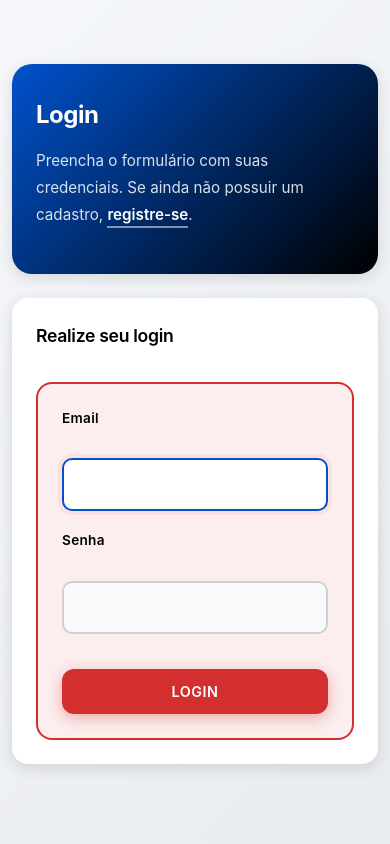
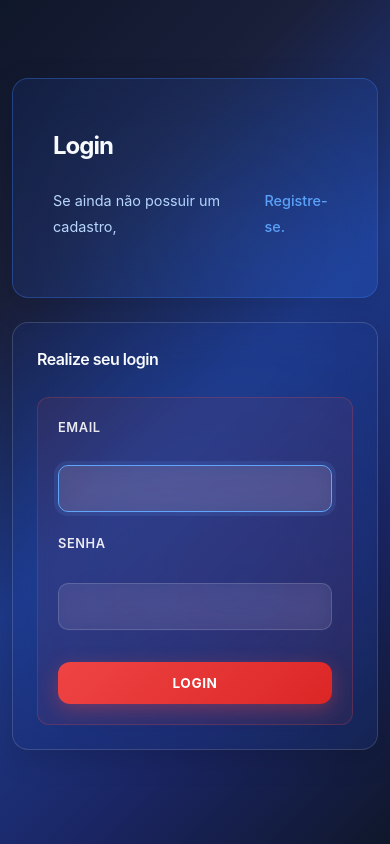
Before and after one commit to KauanNaves/sistema-de-login-Flask, a Flask app: page /login in a window 390 px wide. Run offline with Flask 3, Linux system fonts and the light colour scheme.

Commit message:
Estilo do site finalizado
Utilização de IA para somente modificação do styles.css

```diff
--- a/static/styles.css
+++ b/static/styles.css
@@ -1,5 +1,5 @@
 /* ===========================
-   RESET E VARIÁVEIS GLOBAIS
+   RESET E VARIÁVEIS
    =========================== */
 
 * {
@@ -9,24 +9,33 @@
 }
 
 :root {
-    --primary: #000000;
-    --secondary: #111111;
-    --accent: #0052cc;
-    --highlight: #0052cc;
-    --success: #0caf00;
-    --danger: #d32f2f;
-    --light-bg: #f8f9fa;
-    --white: #ffffff;
-    --text-dark: #000000;
-    --text-light: #424242;
-    --border: #d0d0d0;
-    --shadow: 0 4px 15px rgba(0, 0, 0, 0.12);
-    --shadow-lg: 0 10px 30px rgba(0, 0, 0, 0.18);
-    --transition: all 0.25s cubic-bezier(0.4, 0, 0.2, 1);
+    --primary-dark: #0f172a;
+    --primary: #1e3a8a;
+    --primary-light: #3b82f6;
+    --accent: #60a5fa;
+    --success: #10b981;
+    --danger: #ef4444;
+    --warning: #f59e0b;
+
+    --text-primary: #ffffff;
+    --text-secondary: #bfdbfe;
+    --text-muted: #93c5fd;
+
+    --bg-card: rgba(30, 58, 138, 0.15);
+    --bg-input: rgba(255, 255, 255, 0.08);
+    --border-light: rgba(255, 255, 255, 0.15);
+    --border-focus: rgba(96, 165, 250, 0.5);
+
+    --shadow-sm: 0 4px 15px rgba(0, 0, 0, 0.1);
+    --shadow-md: 0 8px 30px rgba(0, 0, 0, 0.15);
+    --shadow-lg: 0 15px 40px rgba(0, 0, 0, 0.2);
+
+    --transition: all 0.3s cubic-bezier(0.4, 0, 0.2, 1);
+    --transition-fast: all 0.15s ease;
 }
 
 /* ===========================
-   ESTILOS BASE
+   CONFIGURAÇÃO BASE
    =========================== */
 
 html {
@@ -35,101 +44,21 @@ html {
 
 body {
     font-family: -apple-system, BlinkMacSystemFont, 'Segoe UI', 'Roboto', 'Oxygen', 'Ubuntu', 'Cantarell', sans-serif;
-    background: linear-gradient(135deg, #f5f7fa 0%, #e9ecef 100%);
-    color: var(--text-dark);
+    background: linear-gradient(135deg, #0f172a 0%, #1a1f3a 25%, #1e3a8a 50%, #1a2563 75%, #0f172a 100%);
+    background-attachment: fixed;
+    color: var(--text-primary);
     line-height: 1.6;
     min-height: 100vh;
     display: flex;
     align-items: center;
     justify-content: center;
     padding: 20px;
+    overflow-x: hidden;
 }
 
 main {
     width: 100%;
-    max-width: 900px;
-}
-
-/* ===========================
-   FLASH MESSAGES - MELHORADO
-   =========================== */
-
-.flashes {
-    list-style: none;
-    position: fixed;
-    top: 20px;
-    right: 20px;
-    z-index: 1000;
-    max-width: 400px;
-}
-
-.flashes li {
-    padding: 14px 16px;
-    margin-bottom: 10px;
-    border-radius: 12px;
-    background-color: #0caf00;
-    color: var(--white);
-    font-weight: 500;
-    font-size: 0.95rem;
-    box-shadow: var(--shadow-lg);
-    animation: slideInRight 0.3s cubic-bezier(0.4, 0, 0.2, 1);
-    backdrop-filter: blur(10px);
-}
-
-.flashes li:nth-child(even) {
-    background-color: #d32f2f;
-    color: var(--white);
-}
-
-@keyframes slideInRight {
-    from {
-        opacity: 0;
-        transform: translateX(400px);
-    }
-    to {
-        opacity: 1;
-        transform: translateX(0);
-    }
-}
-
-/* ===========================
-   TÍTULOS E TEXTOS
-   =========================== */
-
-h1 {
-    font-size: 2.2rem;
-    color: var(--text-dark);
-    margin-bottom: 0.5rem;
-    font-weight: 700;
-    letter-spacing: -0.5px;
-}
-
-h2 {
-    font-size: 1.5rem;
-    color: var(--text-dark);
-    margin-bottom: 1rem;
-    margin-top: 0;
-    font-weight: 600;
-    letter-spacing: -0.3px;
-}
-
-p {
-    color: var(--text-light);
-    margin-bottom: 1rem;
-    font-size: 0.95rem;
-    line-height: 1.7;
-}
-
-a {
-    color: var(--highlight);
-    text-decoration: none;
-    font-weight: 500;
-    transition: var(--transition);
-}
-
-a:hover {
-    color: #d63450;
-    text-decoration: underline;
+    max-width: 550px;
 }
 
 /* ===========================
@@ -137,18 +66,44 @@ a:hover {
    =========================== */
 
 section {
-    background: var(--white);
-    border-radius: 20px;
+    background: var(--bg-card);
+    backdrop-filter: blur(20px);
+    -webkit-backdrop-filter: blur(20px);
+    border: 1px solid var(--border-light);
+    border-radius: 24px;
     padding: 2.5rem;
-    margin-bottom: 2rem;
-    box-shadow: var(--shadow);
-    animation: fadeInUp 0.4s cubic-bezier(0.4, 0, 0.2, 1);
+    margin-bottom: 1.5rem;
+    box-shadow: var(--shadow-md);
+    animation: fadeInUp 0.6s ease-out;
+    position: relative;
+    overflow: hidden;
+}
+
+section::before {
+    content: '';
+    position: absolute;
+    top: -50%;
+    right: -50%;
+    width: 200%;
+    height: 200%;
+    background: radial-gradient(circle, rgba(59, 130, 246, 0.1) 0%, transparent 70%);
+    pointer-events: none;
+    animation: moveGradient 15s ease infinite;
+}
+
+@keyframes moveGradient {
+    0%, 100% {
+        transform: translate(0, 0);
+    }
+    50% {
+        transform: translate(50px, 50px);
+    }
 }
 
 @keyframes fadeInUp {
     from {
         opacity: 0;
-        transform: translateY(15px);
+        transform: translateY(30px);
     }
     to {
         opacity: 1;
@@ -157,34 +112,77 @@ section {
 }
 
 #text-container {
-    background: linear-gradient(135deg, #0052cc 0%, #000000 100%);
-    color: var(--white);
-    border-radius: 24px;
+    background: linear-gradient(135deg, rgba(30, 58, 138, 0.2) 0%, rgba(37, 99, 235, 0.15) 100%);
+    border: 1px solid rgba(59, 130, 246, 0.35);
     margin-bottom: 2rem;
     padding: 3rem 2.5rem;
 }
 
-#text-container h1 {
-    color: var(--white);
-    margin-bottom: 0.8rem;
+/* ===========================
+   TIPOGRAFIA
+   =========================== */
+
+h1 {
+    font-size: 2.2rem;
+    font-weight: 700;
+    color: var(--text-primary);
+    margin-bottom: 1rem;
+    letter-spacing: -1px;
 }
 
-#text-container p {
-    color: rgba(255, 255, 255, 0.85);
-    font-size: 0.95rem;
+h2 {
+    font-size: 1.4rem;
+    font-weight: 600;
+    color: var(--text-primary);
+    margin-bottom: 1.5rem;
+    letter-spacing: -0.5px;
 }
 
-#text-container a {
-    color: var(--white);
+p {
+    color: var(--text-secondary);
+    margin-bottom: 1rem;
+    font-size: 0.95rem;
+    line-height: 1.8;
+}
+
+section p strong {
+    color: var(--text-primary);
     font-weight: 600;
-    padding-bottom: 2px;
-    border-bottom: 2px solid rgba(255, 255, 255, 0.5);
+}
+
+section p {
+    padding: 0.8rem 0;
+    border-bottom: 1px solid rgba(255, 255, 255, 0.08);
+    margin-bottom: 0;
+    display: flex;
+    align-items: center;
+    gap: 0.5rem;
+}
+
+section p:last-of-type {
+    border-bottom: none;
+}
+
+a {
+    color: var(--accent);
+    text-decoration: none;
+    font-weight: 500;
     transition: var(--transition);
 }
 
-#text-container a:hover {
-    border-bottom-color: var(--white);
-    color: var(--white);
+a:hover {
+    color: var(--text-primary);
+    text-decoration: underline;
+}
+
+/* Links de redirecionamento */
+
+
+#link-register:hover,
+#link-login:hover {
+    color: var(--text-primary);
+    background: rgba(96, 165, 250, 0.25);
+    border-color: rgba(96, 165, 250, 0.6);
     text-decoration: none;
 }
 
@@ -195,52 +193,71 @@ section {
 form {
     display: flex;
     flex-direction: column;
-    gap: 1.5rem;
+    gap: 1.25rem;
 }
 
 label {
     display: block;
+    font-size: 0.85rem;
     font-weight: 600;
-    color: var(--text-dark);
+    color: var(--text-primary);
     margin-bottom: 0.6rem;
-    font-size: 0.9rem;
-    letter-spacing: 0.3px;
+    text-transform: uppercase;
+    letter-spacing: 0.6px;
+    opacity: 0.9;
 }
 
+input[type="text"],
 input[type="email"],
-input[type="password"],
-input[type="text"] {
+input[type="password"] {
     width: 100%;
-    padding: 1rem;
-    border: 2px solid var(--border);
+    padding: 1rem 1.25rem;
+    background: var(--bg-input);
+    border: 1.5px solid var(--border-light);
     border-radius: 12px;
     font-size: 1rem;
+    color: var(--text-primary);
     font-family: inherit;
     transition: var(--transition);
-    background-color: var(--light-bg);
-    color: var(--text-dark);
+    backdrop-filter: blur(10px);
+    -webkit-backdrop-filter: blur(10px);
 }
 
+input[type="text"]::placeholder,
 input[type="email"]::placeholder,
-input[type="password"]::placeholder,
-input[type="text"]::placeholder {
-    color: #adb5bd;
+input[type="password"]::placeholder {
+    color: rgba(191, 219, 254, 0.6);
 }
 
+input[type="text"]:focus,
 input[type="email"]:focus,
-input[type="password"]:focus,
-input[type="text"]:focus {
+input[type="password"]:focus {
     outline: none;
-    border-color: var(--highlight);
-    background-color: var(--white);
-    box-shadow: 0 0 0 4px rgba(233, 69, 96, 0.08);
+    background: rgba(255, 255, 255, 0.12);
+    border-color: var(--accent);
+    box-shadow: 0 0 0 4px rgba(96, 165, 250, 0.12);
+    transform: translateY(-2px);
 }
 
+input[type="text"]:autofill,
 input[type="email"]:autofill,
 input[type="password"]:autofill {
     -webkit-autofill: transparent;
-    -webkit-text-fill-color: var(--text-dark);
-    background-color: var(--light-bg) !important;
+    -webkit-text-fill-color: var(--text-primary);
+    background-color: var(--bg-input) !important;
+    box-shadow: 0 0 0 1000px var(--bg-input) inset !important;
+}
+
+input[type="checkbox"] {
+    width: 20px;
+    height: 20px;
+    cursor: pointer;
+    accent-color: var(--primary-light);
+    transition: var(--transition-fast);
+}
+
+input[type="checkbox"]:hover {
+    transform: scale(1.1);
 }
 
 /* ===========================
@@ -249,107 +266,119 @@ input[type="password"]:autofill {
 
 button {
     padding: 1rem 1.5rem;
+    background: linear-gradient(135deg, var(--primary-light) 0%, #2563eb 100%);
     border: none;
     border-radius: 12px;
+    color: var(--text-primary);
     font-size: 0.95rem;
-    font-weight: 600;
+    font-weight: 700;
+    text-transform: uppercase;
+    letter-spacing: 1px;
     cursor: pointer;
     transition: var(--transition);
-    text-transform: uppercase;
-    letter-spacing: 0.8px;
+    box-shadow: 0 6px 20px rgba(59, 130, 246, 0.35);
     font-family: inherit;
+    position: relative;
+    overflow: hidden;
 }
 
-button[type="submit"] {
-    background: #0052cc;
-    color: var(--white);
-    box-shadow: 0 4px 15px rgba(0, 82, 204, 0.35);
+button::before {
+    content: '';
+    position: absolute;
+    top: 50%;
+    left: 50%;
+    width: 0;
+    height: 0;
+    border-radius: 50%;
+    background: rgba(255, 255, 255, 0.2);
+    transform: translate(-50%, -50%);
+    transition: width 0.6s, height 0.6s;
 }
 
-button[type="submit"]:hover {
-    transform: translateY(-2px);
-    box-shadow: 0 8px 25px rgba(0, 82, 204, 0.5);
-    background: #0042a0;
+button:hover {
+    transform: translateY(-3px);
+    box-shadow: 0 10px 30px rgba(59, 130, 246, 0.5);
+    background: linear-gradient(135deg, #60a5fa 0%, #3b82f6 100%);
 }
 
-button[type="submit"]:active {
-    transform: translateY(0);
+button:hover::before {
+    width: 300px;
+    height: 300px;
 }
 
-form > button[type="submit"] {
+button:active {
+    transform: translateY(-1px);
+}
+
+form > button {
     margin-top: 0.5rem;
 }
 
-/* ===========================
-   DASHBOARD (INDEX)
-   =========================== */
-
-section h2 {
-    color: var(--text-dark);
-    margin-bottom: 1.2rem;
-    padding-bottom: 0;
-    border: none;
+/* Botões de redirecionamento dentro de parágrafos */
+p form button {
+    padding: 0.5rem 1rem;
+    font-size: 0.8rem;
+    font-weight: 600;
+    letter-spacing: 0.5px;
+    text-transform: capitalize;
+    margin: 0;
+    background: linear-gradient(135deg, var(--accent) 0%, var(--primary-light) 100%);
+    box-shadow: 0 4px 12px rgba(96, 165, 250, 0.25);
+    border-radius: 8px;
+    display: inline;
 }
 
-section h2:first-child {
-    margin-top: 0;
+p form {
+    display: inline;
+    gap: 0;
 }
 
-section p {
-    margin: 0.8rem 0;
-    line-height: 1.8;
-}
-
-section p strong {
-    color: var(--text-dark);
-    font-weight: 600;
-}
-
-/* Estilo para dados do usuário */
-section:nth-of-type(n+2) p {
-    display: flex;
-    align-items: center;
-    padding: 0.8rem 0;
-    border-bottom: 1px solid var(--border);
-}
-
-section:nth-of-type(n+2) p:last-of-type {
-    border-bottom: none;
+p form button:hover {
+    box-shadow: 0 6px 16px rgba(96, 165, 250, 0.35);
 }
 
 /* ===========================
-   SEÇÃO DE DELEÇÃO
+   FLASH MESSAGES
    =========================== */
 
-section form {
-    background: rgba(211, 47, 47, 0.08);
-    padding: 2rem;
-    border-radius: 16px;
-    margin-top: 2rem;
-    border: 2px solid #d32f2f;
+.flashes {
+    list-style: none;
+    position: fixed;
+    top: 20px;
+    right: 20px;
+    z-index: 1000;
+    max-width: 380px;
 }
 
-section form h2 {
-    color: #d32f2f;
-    margin-top: 0;
-    margin-bottom: 1rem;
+.flashes li {
+    padding: 1.1rem 1.4rem;
+    margin-bottom: 12px;
+    border-radius: 12px;
+    background: linear-gradient(135deg, var(--success) 0%, #059669 100%);
+    color: white;
+    font-weight: 500;
+    font-size: 0.9rem;
+    box-shadow: var(--shadow-lg);
+    animation: slideInRight 0.4s cubic-bezier(0.4, 0, 0.2, 1);
+    backdrop-filter: blur(10px);
+    border: 1px solid rgba(16, 185, 129, 0.3);
+    word-break: break-word;
 }
 
-section form p {
-    color: var(--text-light);
-    font-size: 0.9rem;
+.flashes li:nth-child(even) {
+    background: linear-gradient(135deg, var(--danger) 0%, #dc2626 100%);
+    border-color: rgba(239, 68, 68, 0.3);
 }
 
-section form button[type="submit"] {
-    background: #d32f2f;
-    box-shadow: 0 4px 15px rgba(211, 47, 47, 0.35);
-    margin-top: 1rem;
-    width: 100%;
-}
-
-section form button[type="submit"]:hover {
-    box-shadow: 0 8px 25px rgba(211, 47, 47, 0.5);
-    background: #b71c1c;
+@keyframes slideInRight {
+    from {
+        opacity: 0;
+        transform: translateX(420px);
+    }
+    to {
+        opacity: 1;
+        transform: translateX(0);
+    }
 }
 
 /* ===========================
@@ -360,21 +389,77 @@ section > a {
     display: inline-flex;
     align-items: center;
     justify-content: center;
-    padding: 0.9rem 1.8rem;
-    background: #0052cc;
-    color: var(--white);
+    padding: 0.95rem 1.8rem;
+    background: linear-gradient(135deg, var(--primary-light) 0%, #2563eb 100%);
+    color: var(--text-primary);
     border-radius: 12px;
-    margin: 1.5rem 0 0 0;
+    margin-top: 1.5rem;
     transition: var(--transition);
     font-weight: 600;
-    box-shadow: 0 4px 15px rgba(0, 82, 204, 0.35);
+    text-decoration: none;
+    box-shadow: 0 6px 20px rgba(59, 130, 246, 0.35);
+    position: relative;
+    overflow: hidden;
+}
+
+section > a::before {
+    content: '';
+    position: absolute;
+    top: 50%;
+    left: 50%;
+    width: 0;
+    height: 0;
+    border-radius: 50%;
+    background: rgba(255, 255, 255, 0.2);
+    transform: translate(-50%, -50%);
+    transition: width 0.6s, height 0.6s;
 }
 
 section > a:hover {
-    background: #0042a0;
-    text-decoration: none;
-    transform: translateY(-2px);
-    box-shadow: 0 8px 25px rgba(0, 82, 204, 0.5);
+    transform: translateY(-3px);
+    box-shadow: 0 10px 30px rgba(59, 130, 246, 0.5);
+    background: linear-gradient(135deg, #60a5fa 0%, #3b82f6 100%);
+}
+
+section > a:hover::before {
+    width: 300px;
+    height: 300px;
+}
+
+/* ===========================
+   SEÇÃO DE DELEÇÃO
+   =========================== */
+
+section form {
+    background: rgba(239, 68, 68, 0.08);
+    border: 1.5px solid rgba(239, 68, 68, 0.25);
+    padding: 1.75rem;
+    border-radius: 16px;
+    margin-top: 2rem;
+}
+
+section form h2 {
+    color: #fca5a5;
+    margin-top: 0;
+    margin-bottom: 1rem;
+}
+
+section form p {
+    color: var(--text-secondary);
+    font-size: 0.9rem;
+    border-bottom: none;
+}
+
+section form button[type="submit"] {
+    background: linear-gradient(135deg, var(--danger) 0%, #dc2626 100%);
+    box-shadow: 0 6px 20px rgba(239, 68, 68, 0.35);
+    width: 100%;
+    margin-top: 1rem;
+}
+
+section form button[type="submit"]:hover {
+    box-shadow: 0 10px 30px rgba(239, 68, 68, 0.5);
+    background: linear-gradient(135deg, #f87171 0%, #ef4444 100%);
 }
 
 /* ===========================
@@ -382,33 +467,57 @@ section > a:hover {
    =========================== */
 
 @media (max-width: 768px) {
+    body {
+        padding: 15px;
+    }
+
     h1 {
         font-size: 1.8rem;
     }
 
     h2 {
-        font-size: 1.3rem;
+        font-size: 1.2rem;
     }
 
     section {
-        padding: 2rem;
-        margin-bottom: 1.5rem;
-        border-radius: 16px;
+        padding: 2rem 1.75rem;
+        border-radius: 20px;
+        margin-bottom: 1.25rem;
     }
 
     #text-container {
-        padding: 2.5rem 2rem;
-        border-radius: 20px;
+        margin-bottom: 1.5rem;
     }
 
-    main {
-        max-width: 100%;
+    input[type="text"],
+    input[type="email"],
+    input[type="password"] {
+        padding: 0.9rem 1.1rem;
+        border-radius: 10px;
+    }
+
+    button {
+        padding: 0.9rem 1.3rem;
+        font-size: 0.9rem;
+        letter-spacing: 0.8px;
+    }
+
+    section > a {
+        padding: 0.85rem 1.5rem;
+        border-radius: 10px;
     }
 
     .flashes {
-        left: 20px;
-        right: 20px;
+        left: 15px;
+        right: 15px;
         max-width: none;
+        top: 15px;
+    }
+
+    .flashes li {
+        padding: 1rem 1.2rem;
+        font-size: 0.9rem;
+        border-radius: 10px;
     }
 }
 
@@ -417,12 +526,18 @@ section > a:hover {
         padding: 12px;
     }
 
+    main {
+        max-width: 100%;
+    }
+
     h1 {
         font-size: 1.5rem;
+        margin-bottom: 0.8rem;
     }
 
     h2 {
-        font-size: 1.1rem;
+        font-size: 1rem;
+        margin-bottom: 1rem;
     }
 
     p {
@@ -431,98 +546,63 @@ section > a:hover {
 
     section {
         padding: 1.5rem;
+        border-radius: 16px;
         margin-bottom: 1rem;
-        border-radius: 16px;
     }
 
-    #text-container {
-        padding: 2rem 1.5rem;
-        margin-bottom: 1.5rem;
-    }
-
-    button {
-        padding: 0.9rem 1.2rem;
-        font-size: 0.9rem;
-        letter-spacing: 0.5px;
-    }
-
+    input[type="text"],
     input[type="email"],
-    input[type="password"],
-    input[type="text"] {
-        padding: 0.9rem;
+    input[type="password"] {
+        padding: 0.8rem 1rem;
         font-size: 16px;
         border-radius: 10px;
     }
 
     label {
-        font-size: 0.85rem;
+        font-size: 0.8rem;
+        margin-bottom: 0.5rem;
     }
 
-    form {
-        gap: 1.2rem;
+    button {
+        padding: 0.85rem 1.2rem;
+        font-size: 0.85rem;
+        letter-spacing: 0.6px;
+    }
+
+    section > a {
+        padding: 0.8rem 1.2rem;
+        font-size: 0.85rem;
+        margin-top: 1rem;
     }
 
     section form {
-        padding: 1.5rem;
+        padding: 1.25rem;
+        border-radius: 12px;
+        margin-top: 1.5rem;
+    }
+
+    section form button[type="submit"] {
+        padding: 0.8rem 1.2rem;
+        font-size: 0.85rem;
+        margin-top: 0.75rem;
+    }
+
+    section p {
+        padding: 0.6rem 0;
+        font-size: 0.9rem;
     }
 
     .flashes {
+        left: 10px;
+        right: 10px;
         top: 10px;
-        right: 10px;
-        left: 10px;
     }
 
     .flashes li {
-        padding: 12px 14px;
-        font-size: 0.9rem;
-        border-radius: 10px;
-    }
-}
-
-/* ===========================
-   DARK MODE
-   =========================== */
-
-@media (prefers-color-scheme: dark) {
-    :root {
-        --light-bg: #1e1e1e;
-        --white: #0d0d0d;
-        --text-dark: #ffffff;
-        --text-light: #cccccc;
-        --border: #333333;
-    }
-
-    body {
-        background: linear-gradient(135deg, #0d0d0d 0%, #1a1a1a 100%);
-    }
-
-    section {
-        background: #1e1e1e;
-        box-shadow: 0 4px 15px rgba(0, 0, 0, 0.3);
-    }
-
-    input[type="email"],
-    input[type="password"],
-    input[type="text"] {
-        background-color: #2a2a2a;
-        border-color: #333333;
-        color: #ffffff;
-    }
-
-    input[type="email"]:focus,
-    input[type="password"]:focus,
-    input[type="text"]:focus {
-        background-color: #242424;
-        box-shadow: 0 0 0 4px rgba(0, 82, 204, 0.2);
-    }
-
-    section:nth-of-type(n+2) p {
-        border-bottom-color: #333333;
-    }
-
-    section form {
-        background: rgba(211, 47, 47, 0.12);
-        border-color: #d32f2f;
+        padding: 0.9rem 1rem;
+        font-size: 0.8rem;
+        border-radius: 8px;
+        margin-bottom: 8px;
     }
 }
 
@@ -539,7 +619,27 @@ section > a:hover {
     }
 }
 
-@focus-visible {
-    outline: 2px solid var(--highlight);
-    outline-offset: 2px;
+:focus-visible {
+    outline: 2px solid var(--accent);
+    outline-offset: 3px;
 }
+
+/* ===========================
+   DARK MODE
+   =========================== */
+
+@media (prefers-color-scheme: dark) {
+    :root {
+        --bg-card: rgba(20, 40, 90, 0.18);
+        --bg-input: rgba(255, 255, 255, 0.06);
+        --border-light: rgba(255, 255, 255, 0.12);
+    }
+
+    body {
+        background: linear-gradient(135deg, #0a0e1f 0%, #0f1729 25%, #1a2855 50%, #0f1a3a 75%, #0a0e1f 100%);
+    }
+
+    section {
+        background: var(--bg-card);
+    }
+}
--- a/templates/login.html
+++ b/templates/login.html
@@ -3,7 +3,7 @@
 {% block main %}
     <section id="text-container">
         <h1>Login</h1>
-        <p>Preencha o formulário com suas credenciais. Se ainda não possuir um cadastro, <a href="/register" target="_self">registre-se</a>.</p>
+        <p>Se ainda não possuir um cadastro, <a href="/register" target="_self" id="link-register">Registre-se.</a></p>
     </section>
     <section id="form-container">
         <h2>Realize seu login</h2>
--- a/templates/register.html
+++ b/templates/register.html
@@ -3,7 +3,7 @@
 {% block main %}
     <section id="text-container">
         <h1>Cadastro</h1>
-        <p>Preencha o formulário com suas credenciais e faça seu cadastro. Se você já possui um cadastro, realize seu <a href="/login" target="_self">login</a>.</p>
+        <p>Se você já possui um cadastro, realize seu <a href="/login" target="_self">Login.</a></p>
     </section>
     <section id="form-container">
         <h2>Realize seu login</h2>
```
Also changed, not shown: static/inspiracao-layout.jpg (added).
